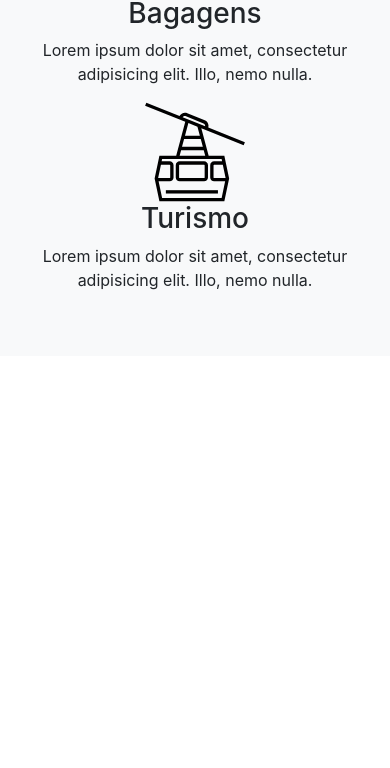
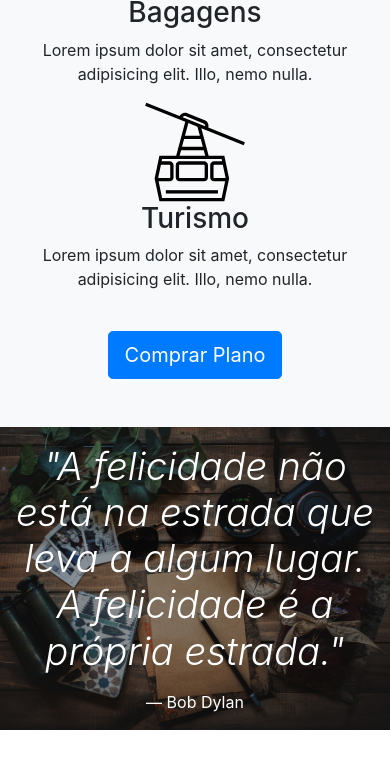
Before and after one commit to WilliamRoger/curso-bootstrap4, a plain HTML site: page index.html in a window 390 px wide. Shown: the part 1978-2746 px from the top of the page. After the commit the page ends 2724 px from the top, so only its background shows below. Drawn offline with Linux system fonts and the light colour scheme.

Commit message:
Adicionado Blockquote

```diff
--- a/css/style.css
+++ b/css/style.css
@@ -1,5 +1,4 @@
 body {
-  height: 3000px;
   padding-top: 75px;
 }
 
@@ -11,3 +10,21 @@ body {
 .icon {
   height: 100px;
 }
+
+#home-quote {
+  background: url(../img/bg-quote.jpg);
+  background-size: cover;
+  background-position: center center;
+}
+
+@media(max-width: 767px) {
+  #home-quote .display-4 {
+    font-size: 2.4rem;
+  }
+  body {
+    padding-top: 0;
+  }
+  .fixed-top {
+    position: relative;
+  }
+}
--- a/index.html
+++ b/index.html
@@ -147,7 +147,17 @@
             <p>Lorem ipsum dolor sit amet, consectetur adipisicing elit. Illo, nemo nulla.</p>
           </div>
         </div>
+        <a href="planos.html" class="btn btn-primary btn-lg mt-4">Comprar Plano</a>
       </div>
+    </section>
+
+    <section id="home-quote" class="p-md-5">
+      <blockquote class="blockquote text-center text-white p-md-5 p-3">
+        <p class="display-4">
+          <em>"A felicidade não está na estrada que leva a algum lugar. A felicidade é a própria estrada."</em>
+        </p>
+        <footer class="blockquote-footer text-white">Bob Dylan</footer>
+      </blockquote>
     </section>
 		<script src="js/jquery-3.2.1.slim.min.js"></script>
 		<script src="js/popper.min.js"></script>
```
